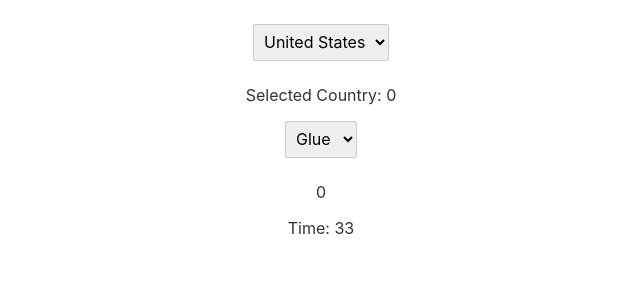
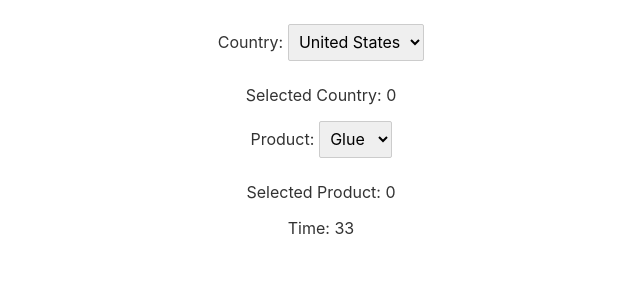
Before and after one commit to hwchen/test-calc, a Svelte app: page / in a window 1280 px wide. Shown: the top 300 px of the page, without its empty margins (319-959 px from the left). Built offline with nearby package versions, Linux system fonts and the light colour scheme.

Commit message:
bind through custom Select component

```diff
--- a/src/App.svelte
+++ b/src/App.svelte
@@ -1,4 +1,5 @@
 <script>
+	import Select from './Select.svelte'
 	let countries = [
 		{id: 0, name: "United States"},
 		{id: 1, name: "Canada"},
@@ -33,36 +34,21 @@
 
 <main>
 	<div>
-		<select bind:value={selected_country}>
-			{#each countries as country}
-			<option value={country.id}>
-				{country.name}
-			</option>
-			{/each}
-		</select>
+		<Select label="Country:" options={countries} bind:value={selected_country}>
+		</Select>
 		<p>Selected Country: {selected_country}</p>
 	</div>
 	{#if selected_country === 0 }
 	<div>
-		<select bind:value={selected_product_us}>
-			{#each us_products as product}
-			<option value={product.id}>
-				{product.name}
-			</option>
-			{/each}
-		</select>
-		<p>{selected_product_us}</p>
+		<Select label="Product:" options={us_products} bind:value={selected_product_us}>
+		</Select>
+		<p>Selected Product: {selected_product_us}</p>
 	</div>
 	{:else }
 	<div>
-		<select bind:value={selected_product_ca}>
-			{#each ca_products as product}
-			<option value={product.id}>
-				{product.name}
-			</option>
-			{/each}
-		</select>
-		<p>{selected_product_ca}</p>
+		<Select label="Product:" options={ca_products} bind:value={selected_product_ca}>
+		</Select>
+		<p>Selected Product: {selected_product_ca}</p>
 	</div>
 	{/if}
 
--- /dev/null
+++ b/src/Select.svelte
@@ -0,0 +1,23 @@
+<script>
+	export let label = "Default label";
+	export let options = [];
+
+	// undefined prevents warning about Component created with expected prop.
+	// Not sure the best way to handle this; right now I expect to bind to value prop, what happens when I don't?
+	export let value = undefined;
+</script>
+
+<label>
+	{label}
+	<select bind:value={value}>
+		{#if options.length}
+			{#each options as option}
+				<option value={option.id} selected={option.id === value ? true : null}>
+					{option.name}
+				</option>
+			{/each}
+		{:else}
+			<option>Missing `options` array</option>
+		{/if}
+	</select>
+</label>
```
